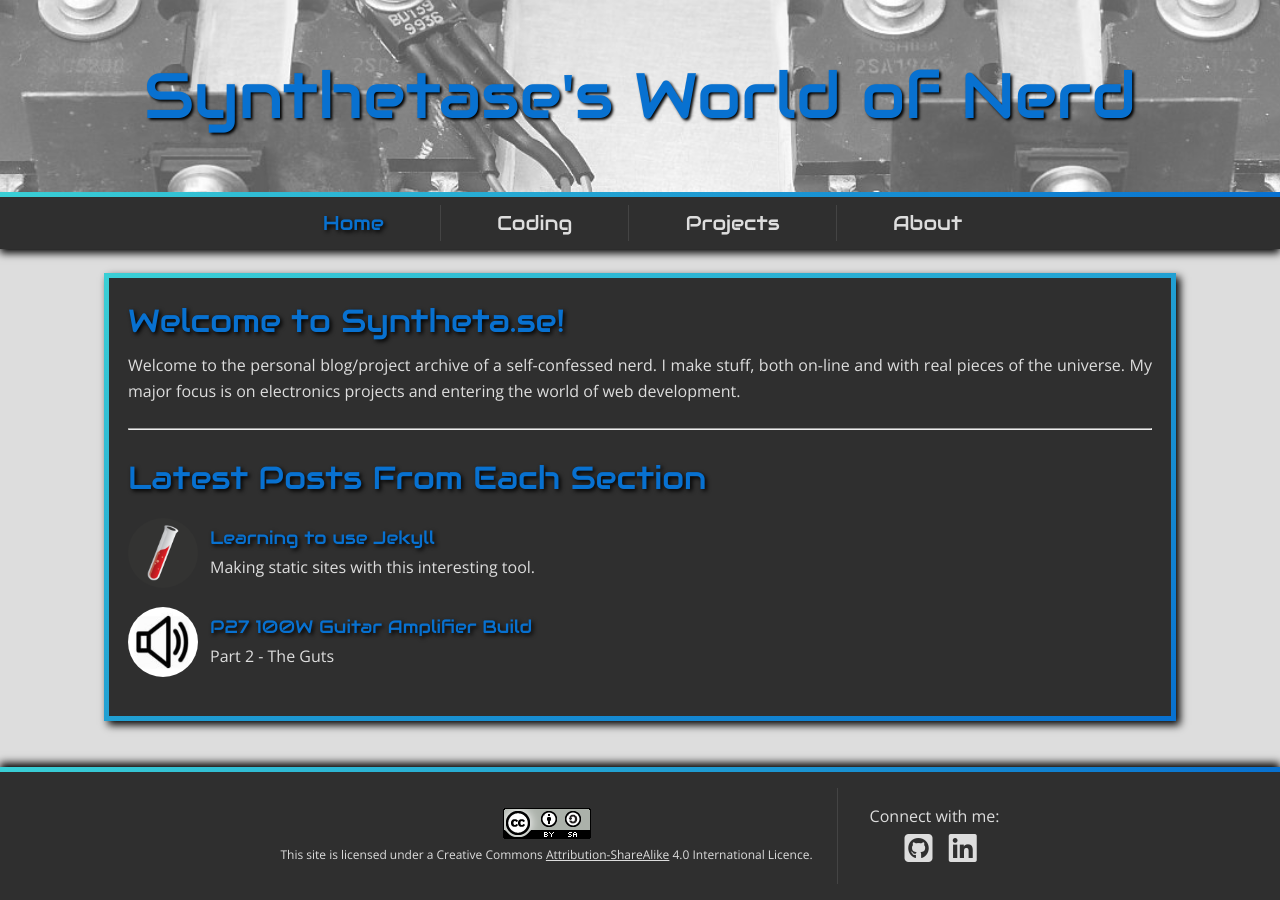
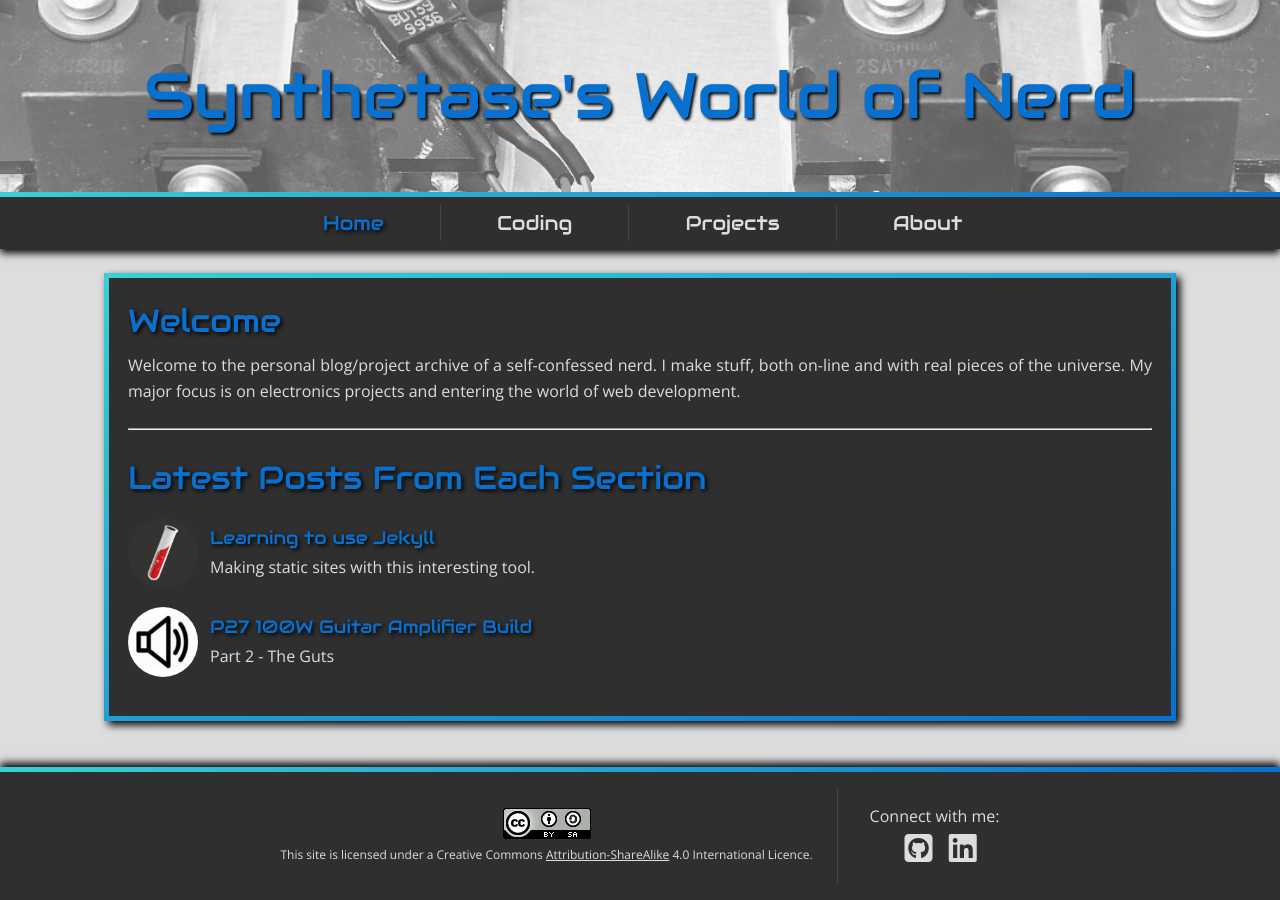
Before and after one commit to StaphSynth/StaphSynth.github.io, a Jekyll site: the page built from index.md, in a window 1280 px wide. Built offline with Jekyll 4.4.1, drawn with Linux system fonts in a browser that asks for light colours; nearby versions of some CDN libraries.

Commit message:
Fixed some minor styling issues on lower res layouts

```diff
--- a/css/main.css
+++ b/css/main.css
@@ -554,11 +554,11 @@
 		margin: 1rem 0;
 	}
 
-	h2 {
+	#article h2 {
 		font-size: 1.5rem;
 	}
 
-	h3 {
+	#article h3 {
 		font-size: 1.125rem;
 	}
 
@@ -607,7 +607,7 @@
 
 
 /*-----------------------------------
-Desktop >=1024px width
+Desktop >=1100px width
 ------------------------------------*/
 
 @media screen and (min-width: 1100px){
--- a/index.md
+++ b/index.md
@@ -5,7 +5,7 @@
 navId: 1
 ---
 
-## Welcome to Syntheta.se!
+## Welcome
 
 Welcome to the personal blog/project archive of a self-confessed nerd. I make stuff, both on-line and with real pieces of the universe. My major focus is on electronics projects and entering the world of web development.
 
```
